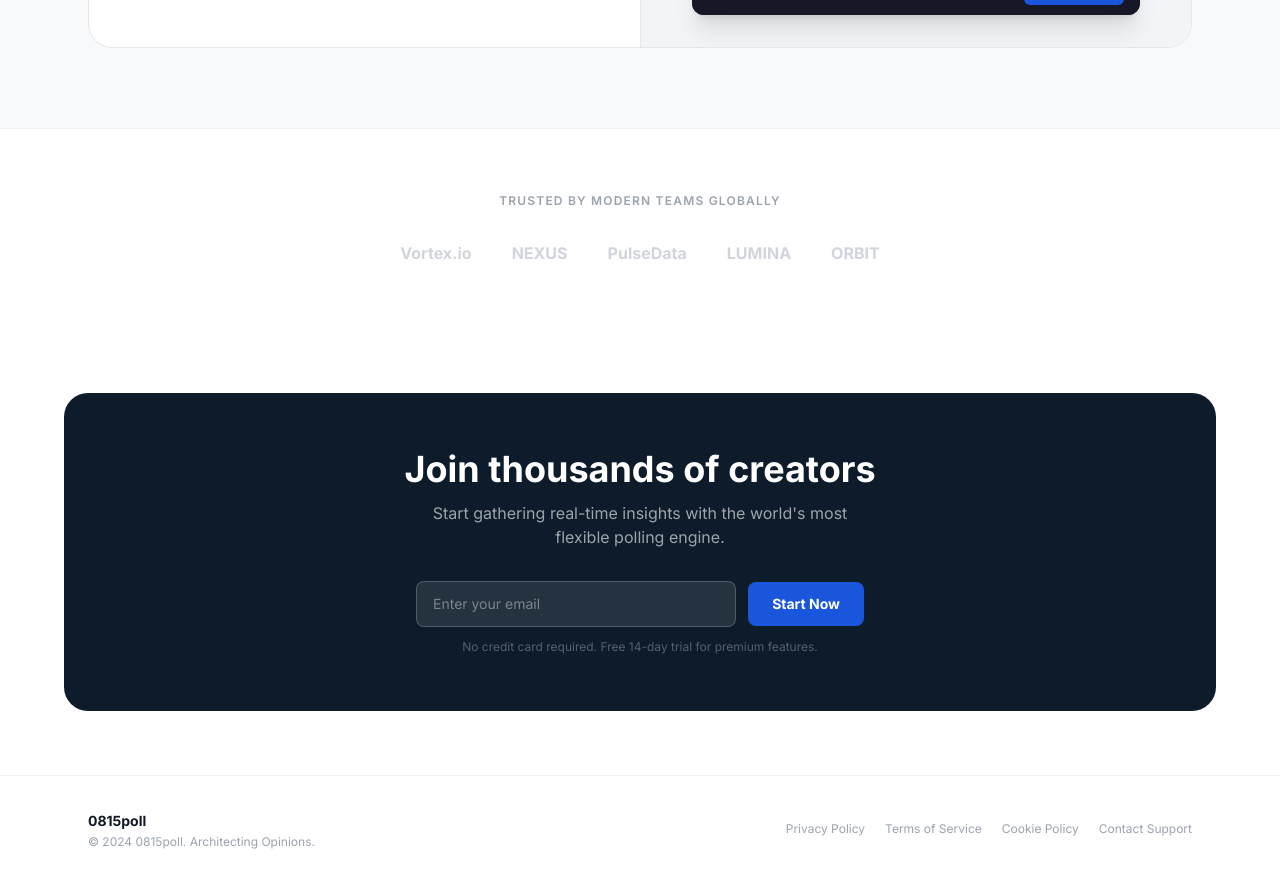
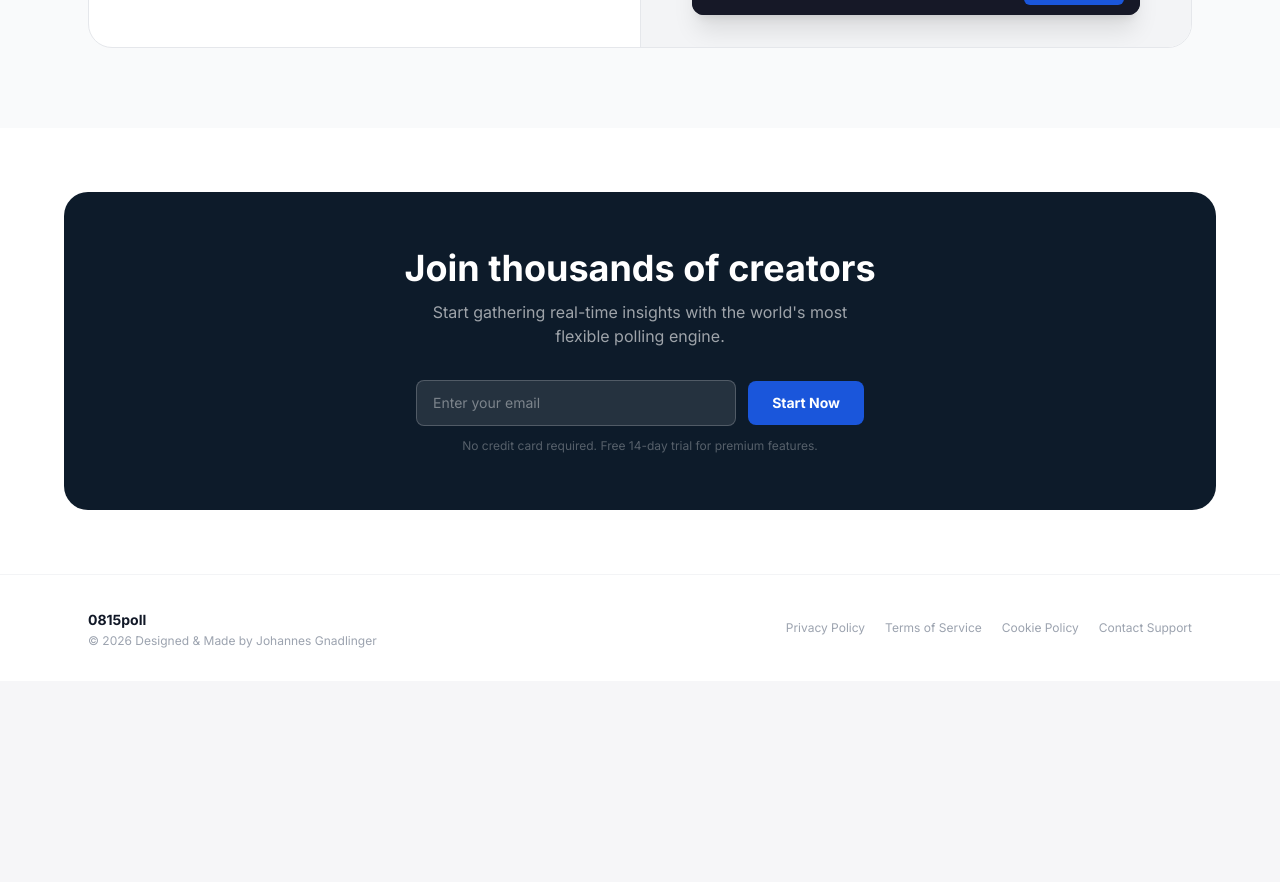
Before and after one commit to Gnadi/0815Poll, a React (Vite) app: page / in a window 1280 px wide. Shown: the part 1780-2662 px from the top of the page. After the commit the page ends 2461 px from the top, so only its background shows below. Built offline with nearby package versions, Linux system fonts and the light colour scheme; no server answers.

Commit message:
Remove social proof section and update footer copyright
https://claude.ai/code/session_01CJAESLV95YeMZXx5gKNcNJ

```diff
--- a/src/pages/LandingPage.tsx
+++ b/src/pages/LandingPage.tsx
@@ -318,18 +318,6 @@ export default function LandingPage() {
         </div>
       </section>
 
-      {/* Social proof */}
-      <section className="py-16 border-t border-gray-100">
-        <div className="mx-auto max-w-6xl px-6 text-center">
-          <p className="text-xs font-semibold tracking-widest text-gray-400 uppercase mb-8">Trusted by modern teams globally</p>
-          <div className="flex flex-wrap items-center justify-center gap-10">
-            {['Vortex.io', 'NEXUS', 'PulseData', 'LUMINA', 'ORBIT'].map((name) => (
-              <span key={name} className="text-base font-bold text-gray-300 hover:text-gray-400 transition-colors cursor-default">{name}</span>
-            ))}
-          </div>
-        </div>
-      </section>
-
       {/* CTA */}
       <section id="pricing" className="py-16 px-6">
         <div className="mx-auto max-w-6xl">
@@ -364,7 +352,7 @@ export default function LandingPage() {
         <div className="mx-auto max-w-6xl px-6 flex flex-col sm:flex-row items-center justify-between gap-4">
           <div>
             <span className="text-sm font-bold text-gray-900">0815poll</span>
-            <p className="text-xs text-gray-400 mt-0.5">© 2024 0815poll. Architecting Opinions.</p>
+            <p className="text-xs text-gray-400 mt-0.5">© 2026 Designed & Made by Johannes Gnadlinger</p>
           </div>
           <nav className="flex flex-wrap items-center gap-5">
             {['Privacy Policy', 'Terms of Service', 'Cookie Policy', 'Contact Support'].map((item) => (
```
